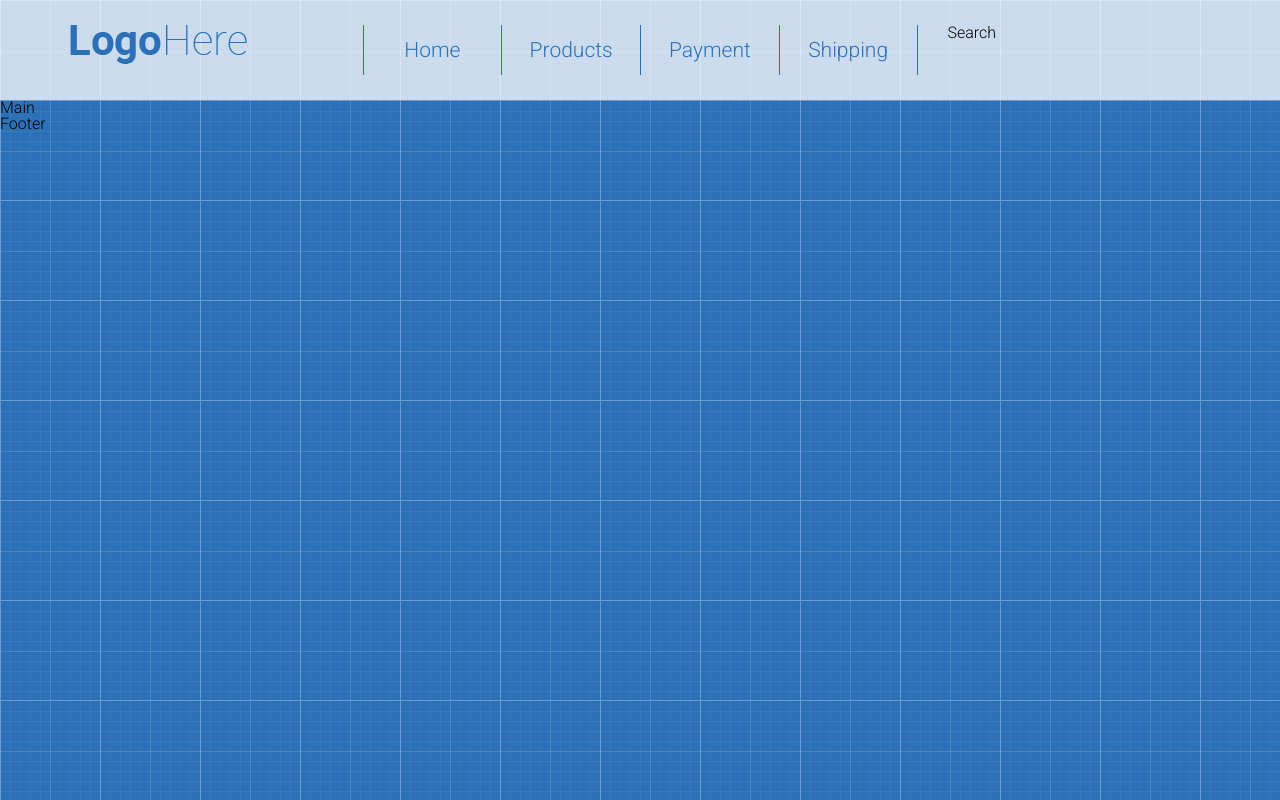
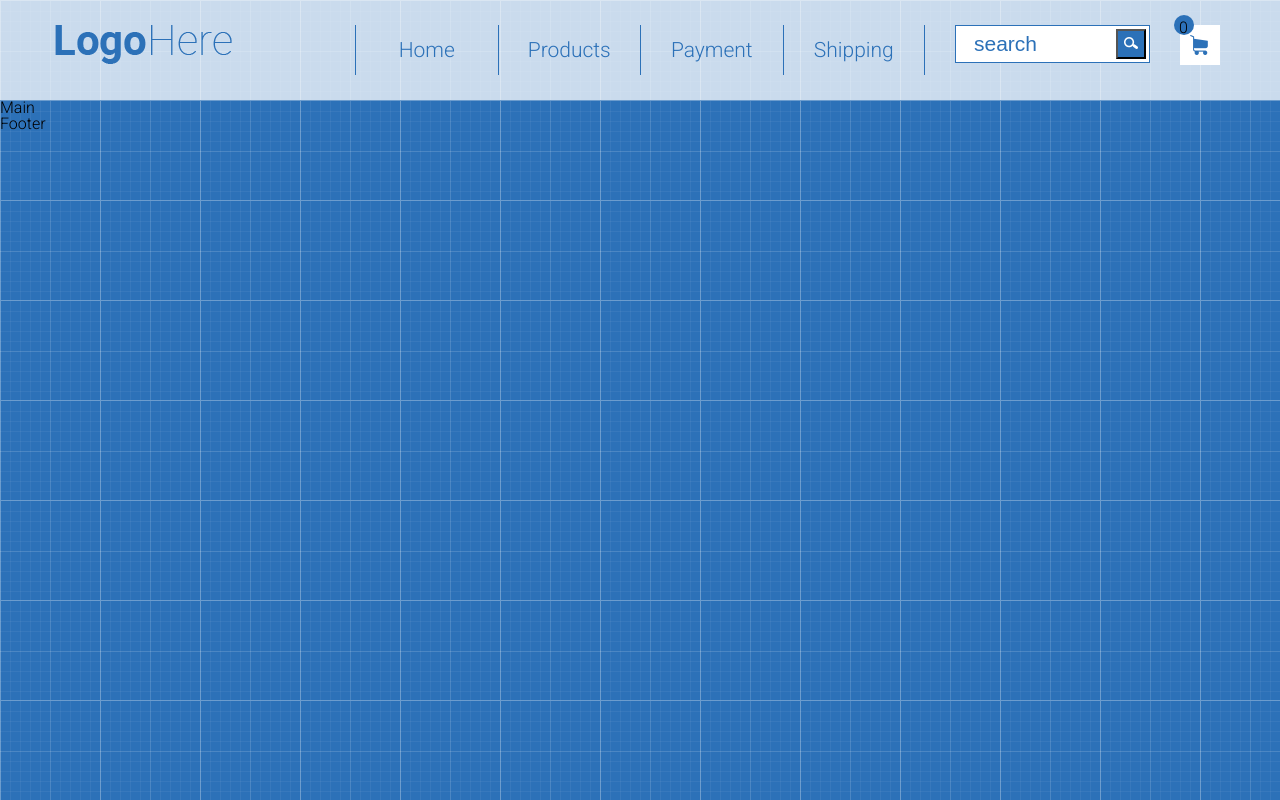
Before and after one commit to Ivano4kaCoder/ht9, a plain HTML site: page index.html in a window 1280 px wide. Drawn offline with Linux system fonts and the light colour scheme.

Commit message:
add search and cart

```diff
--- a/index.html
+++ b/index.html
@@ -37,7 +37,22 @@
                         <li><a href="">Shipping</a></li>
                     </ul>
                 </div>
-                <div class="col-3">Search</div>
+                <div class="col-3">
+                    <div class="row">
+                        <div class="col-9">
+                            <form class="search">
+                                <input type="text" placeholder="search">
+                                <button><img src="images/search-icon.png" alt="search-icon"></button>
+                            </form>
+                        </div>
+                        <div class="col-3">
+                            <div class="cart"><img src="images/basket.png" alt="basket">
+                                <div class="product-count">0</div>
+                            </div>
+                        </div>
+                    </div>
+
+                </div>
             </div>
         </div>
     </header>
--- a/style.css
+++ b/style.css
@@ -21,6 +21,11 @@ body {
     padding: 25px 0;
 }
 
+.row {
+    margin-left: -15px;
+    margin-right: -15px;
+}
+
 [class*="col-"] {
     float: left;
     padding-left: 15px;
@@ -39,6 +44,10 @@ body {
 
 .col-6 {
     width: 50%;
+}
+
+.col-9 {
+    width: 75%;
 }
 
 .menu li {
@@ -75,14 +84,14 @@ body {
     height: 315px;
     padding-top: 18px;
     padding-bottom: 18px;
-    width: 279px;
+    width: 286px;
     position: absolute;
     left: -1px;
     display: none;
 }
 
 .dropdown>li {
-    width: 279px;
+    width: 286px;
     float: none;
     border: none;
 }
@@ -105,3 +114,50 @@ body {
 .menu>li:hover .dropdown {
     display: block;
 }
+
+.search {
+    position: relative;
+    height: 38px;
+
+}
+
+input {
+    height: 38px;
+    border: 1px solid #2c71b8;
+    padding: 4px 36px 4px 18px;
+    width: 100%;
+    font-size: 21px;
+}
+
+::placeholder {
+    color: #2c71b8;
+    font-size: 21px;
+}
+
+button {
+    background-color: #2c71b8;
+    width: 30px;
+    height: 30px;
+    position: absolute;
+    top: 4px;
+    right: 4px;
+}
+
+.cart {
+    background-color: white;
+    position: relative;
+    width: 40px;
+    height: 40px;
+    padding: 10px;
+}
+
+.product-count {
+    background-color: #2c71b8;
+    border-radius: 50%;
+    position: absolute;
+    width: 20px;
+    height: 20px;
+    padding: 5px;
+    top: -10px;
+    left: -6px;
+}
```
